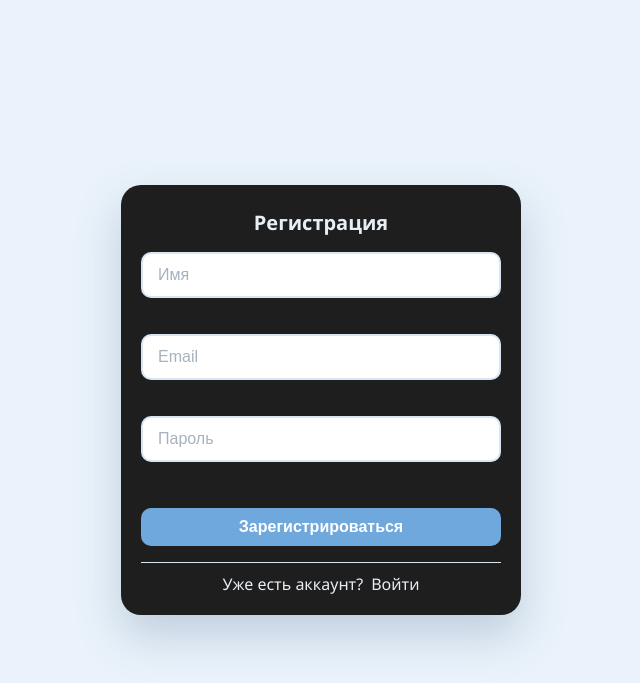
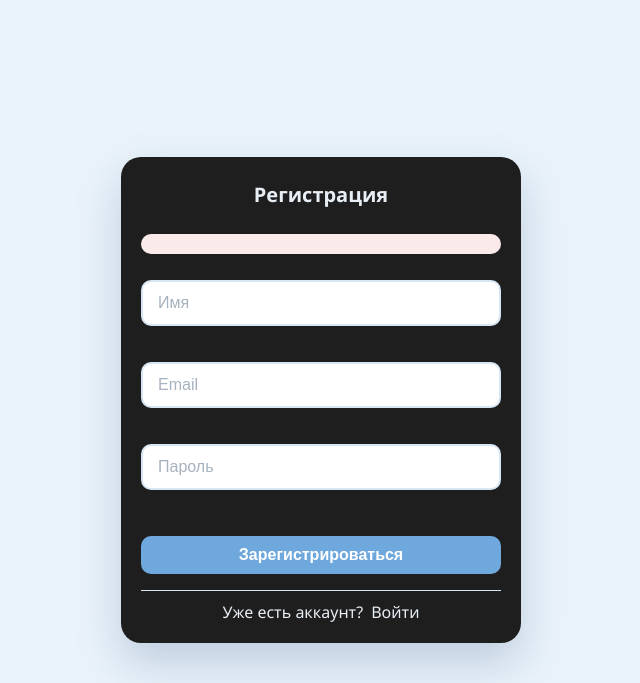
Before and after one commit to ViktoriaAl/Website-PayShare, a Flask app: page /register in a window 1280 px wide. Shown: the top 683 px of the page, without its empty margins (319-959 px from the left). Run offline with Flask 3, Linux system fonts and the light colour scheme; parts of the project's set-up code (start-up, migrations or seed data) failed here and were passed over.

Commit message:
Update register.html

```diff
--- a/templates/register.html
+++ b/templates/register.html
@@ -7,8 +7,10 @@
 <div class="register_first_layer">
     <div class="register_second_layer">
         <h1 class="h-register">Регистрация</h1>
-        {% if error %}
-        <div class="error">{{ error }}</div>
+        {% if success %}
+        <div class="success">{{ message }}</div>
+        {% else %}
+        <div class="error">{{ message }}</div>
         {% endif %}
         <form method="POST">
             <input type="text" name="name" placeholder="Имя" required><br>
```
